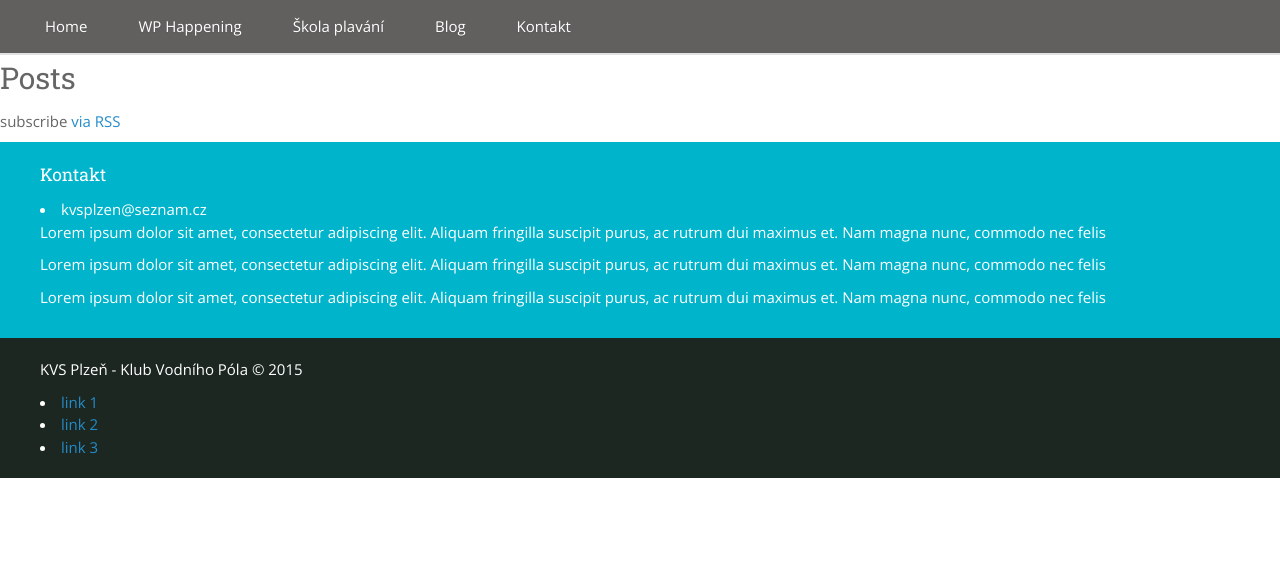
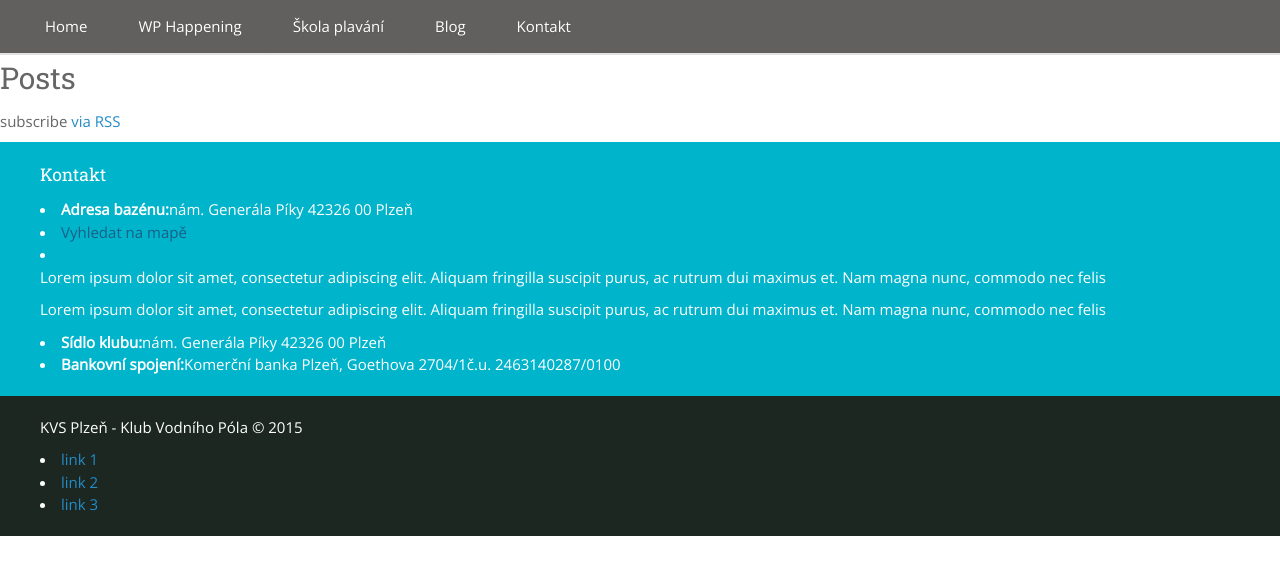
Before and after one commit to SteveVil/KVS-web, a Jekyll site: the page built from index.html, in a window 1280 px wide. Shown: the top 575 px of the page. Built offline with Jekyll 4.4.1, drawn with Linux system fonts in a browser that asks for light colours.

Commit message:
Update footer.html

```diff
--- a/_includes/footer.html
+++ b/_includes/footer.html
@@ -3,7 +3,9 @@
 		<div class="wrapper">
 			 <div class="box4">
 			 	<h3>Kontakt</h3>
-			 	<li>kvsplzen@seznam.cz</li>
+			 	<li><strong>Adresa bazénu:</strong></em>nám. Generála Píky 42</em>326 00 Plzeň</li>
+			 	<li><a href="">Vyhledat na mapě</a></li>
+			 	<li><a href="mailto:kvsplzen@seznam.cz"></a></li>
 			 </div>
 			 <div class="box4">
 			 	<p>Lorem ipsum dolor sit amet, consectetur adipiscing elit. Aliquam fringilla suscipit purus, ac rutrum dui maximus et. Nam magna nunc, commodo nec felis </p>
@@ -12,7 +14,8 @@
 			 	<p>Lorem ipsum dolor sit amet, consectetur adipiscing elit. Aliquam fringilla suscipit purus, ac rutrum dui maximus et. Nam magna nunc, commodo nec felis </p>
 			 </div>
 			 <div class="box4">
-			 	<p>Lorem ipsum dolor sit amet, consectetur adipiscing elit. Aliquam fringilla suscipit purus, ac rutrum dui maximus et. Nam magna nunc, commodo nec felis </p>
+			 	<li><strong>Sídlo klubu:</strong></em>nám. Generála Píky 42</em>326 00 Plzeň</li>
+			 	<li><strong>Bankovní spojení:</strong>Komerční banka Plzeň, Goethova 2704/1</em>č.u. 2463140287/0100</em></li>
 			 </div>
 		</div>
 	</div>
```
